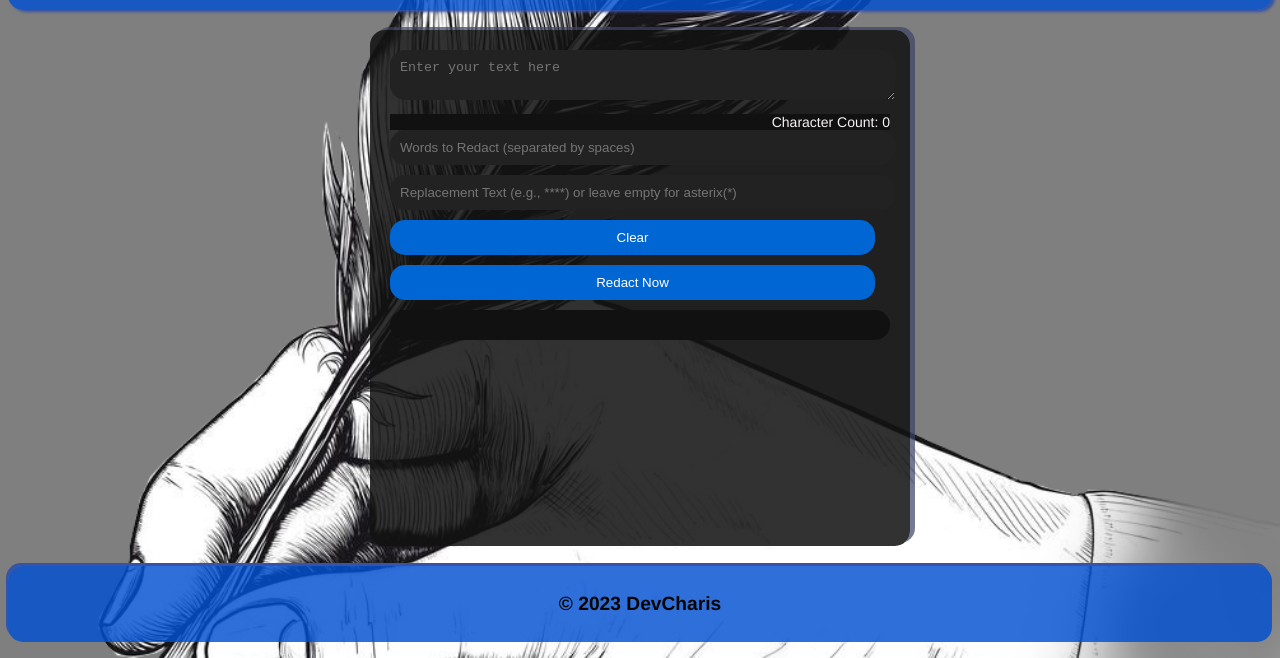
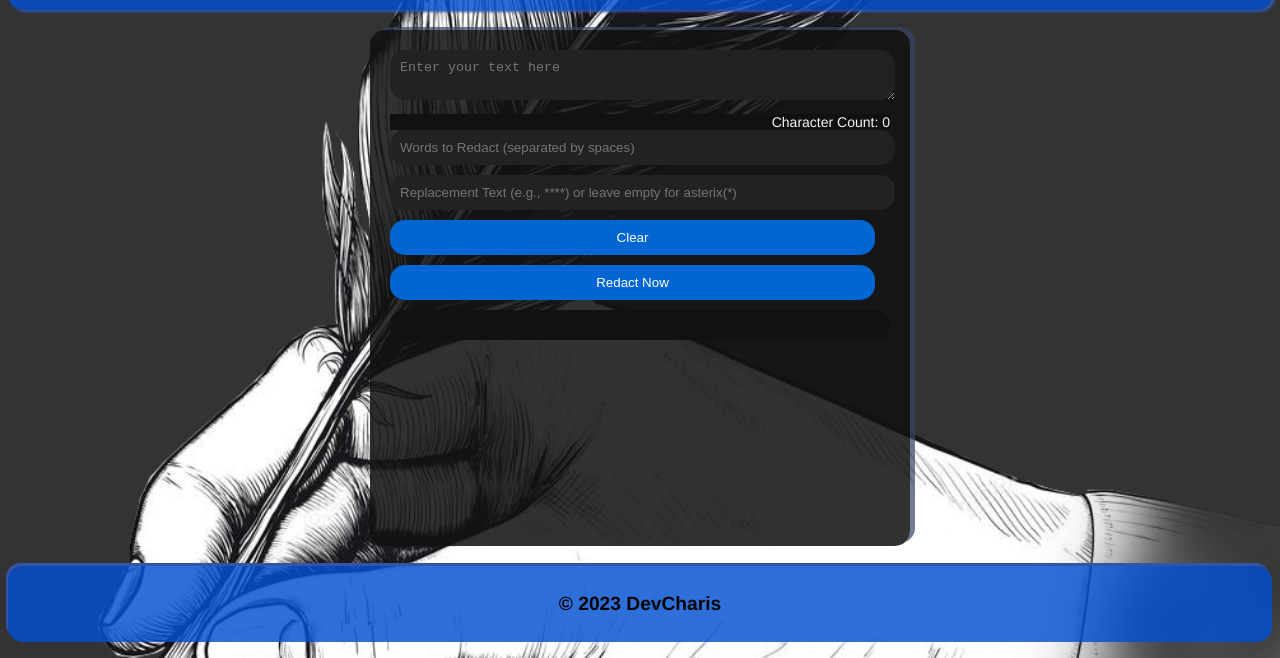
Before and after one commit to DevCharis/Redaction-app, a plain HTML site: page index.html in a window 1280 px wide. Shown: the part 142-800 px from the top of the page. Drawn offline with Linux system fonts and the light colour scheme.

Commit message:
Changes to be committed: 	modified:   assets/css/styles.css

```diff
--- a/assets/css/styles.css
+++ b/assets/css/styles.css
@@ -1,5 +1,5 @@
 body {
-  background: url('/assets/images/bg.png')center/cover no-repeat rgba(0, 0, 0, 0.5);;
+  background: url('/assets/images/bg.png')center/cover no-repeat rgba(0, 0, 0, 0.8);
   color: #fff;
   display: flex;
   flex-direction: column;
```
